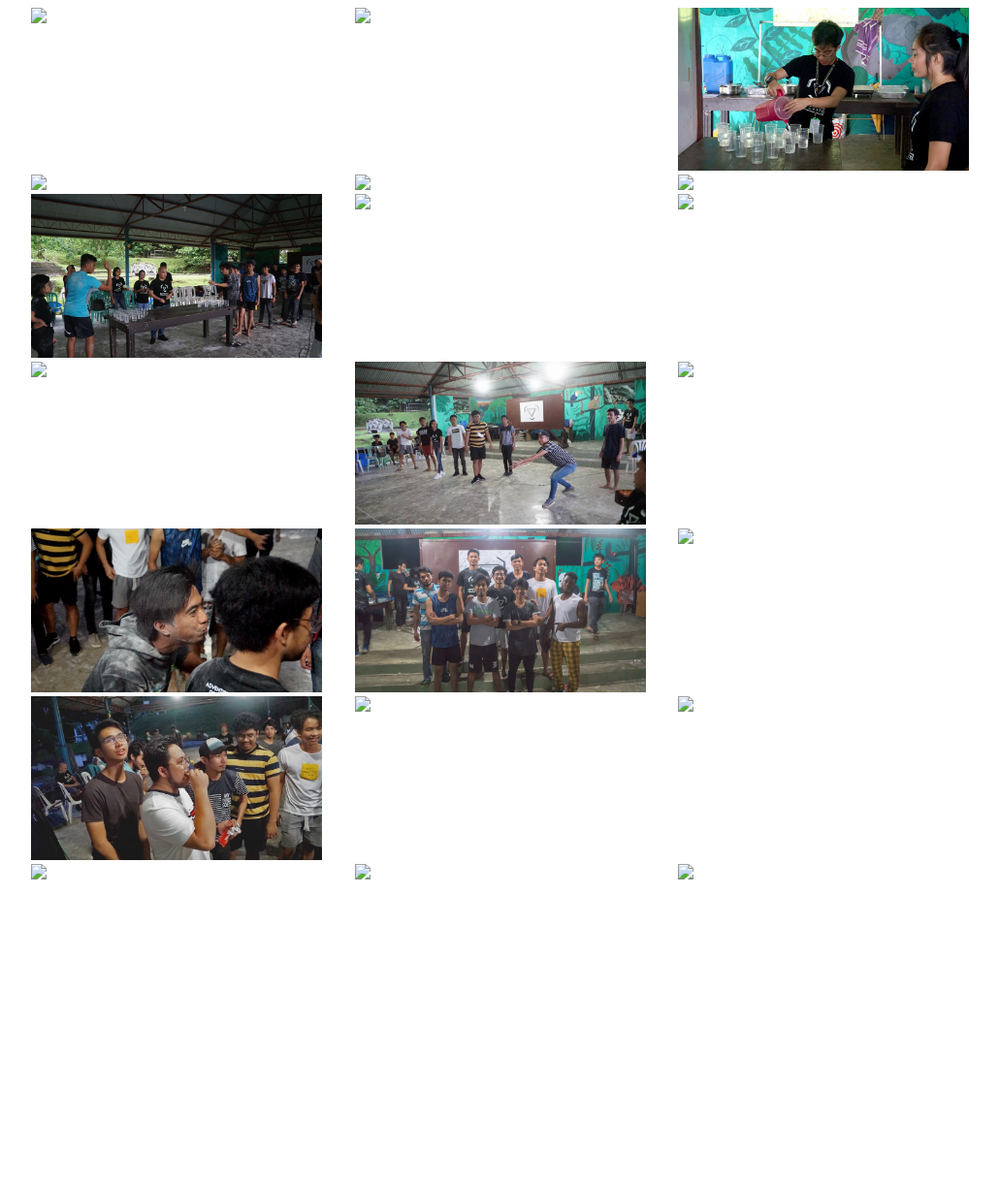
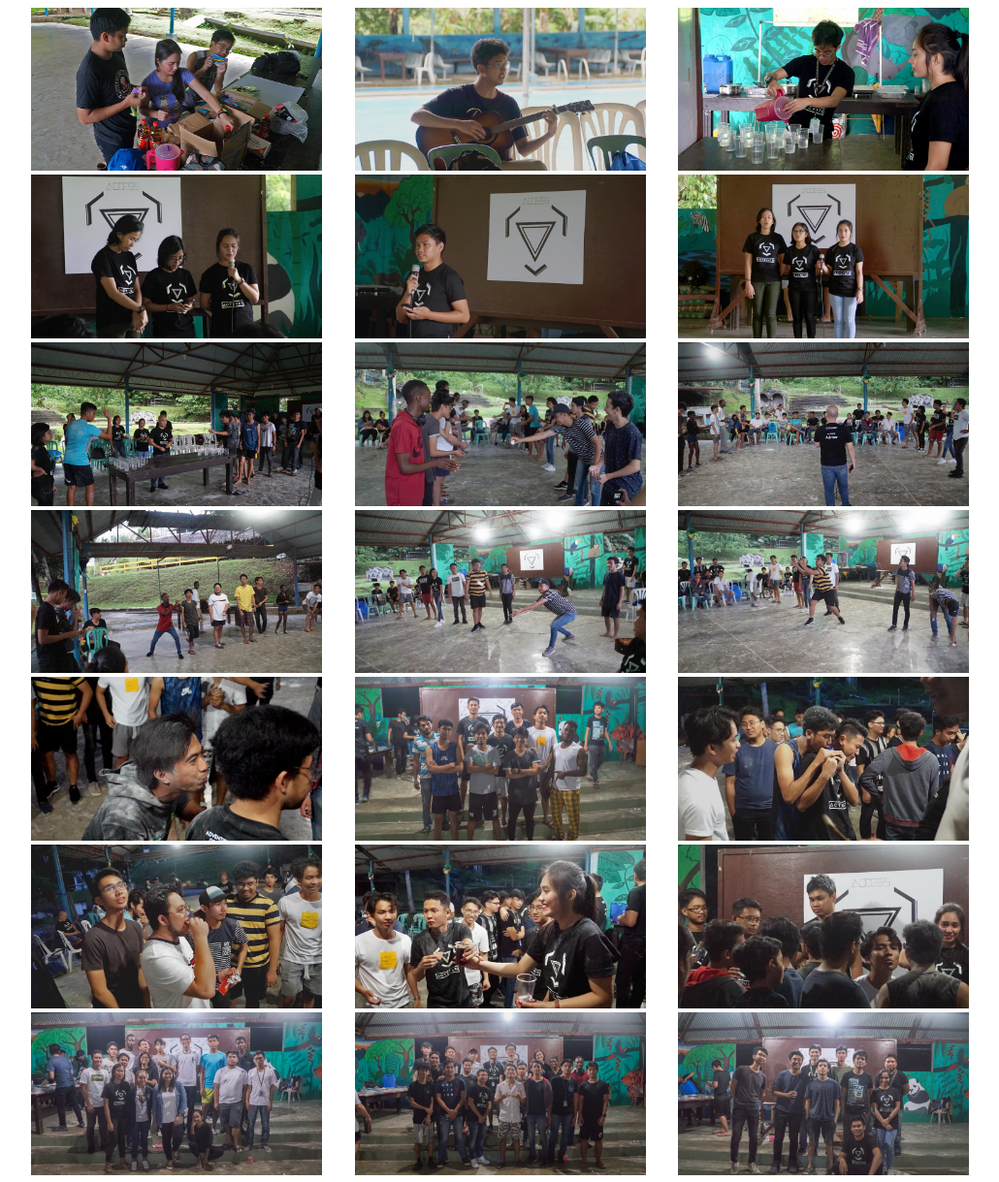
Before and after one commit to CjEspinoza/access-portfolio, a website: page dist/gallery.html in a window 1280 px wide. Shown: the top 1219 px of the page at 97% size, without its empty margins (114-1144 px from the left). Before the commit the page ends 919 px from the top, so only its background shows below. Drawn offline with Linux system fonts and the light colour scheme; the site is published under a folder, as on GitHub Pages, so addresses that start at the root find nothing.

Commit message:
edited pic src

```diff
--- a/dist/gallery.html
+++ b/dist/gallery.html
@@ -9,10 +9,10 @@
 <body>
 <div class="row">
         <div class="column">
-          <img src="/img/1.jpg" onclick="openModal();currentSlide(1)" class="hover-shadow">
+          <img src="img/1.jpg" onclick="openModal();currentSlide(1)" class="hover-shadow">
         </div>
         <div class="column">
-          <img src="/img/2.jpg" onclick="openModal();currentSlide(2)" class="hover-shadow">
+          <img src="img/2.jpg" onclick="openModal();currentSlide(2)" class="hover-shadow">
         </div>
         <div class="column">
           <img src="img/3.jpg" onclick="openModal();currentSlide(3)" class="hover-shadow">
@@ -21,13 +21,13 @@
 
     <div class="row">
         <div class="column">
-          <img src="/img/4.jpg" onclick="openModal();currentSlide(4)" class="hover-shadow">
+          <img src="img/4.jpg" onclick="openModal();currentSlide(4)" class="hover-shadow">
         </div>
         <div class="column">
-                <img src="/img/5.jpg" onclick="openModal();currentSlide(5)" class="hover-shadow">
+                <img src="img/5.jpg" onclick="openModal();currentSlide(5)" class="hover-shadow">
         </div>
               <div class="column">
-                <img src="/img/6.jpg" onclick="openModal();currentSlide(6)" class="hover-shadow">
+                <img src="img/6.jpg" onclick="openModal();currentSlide(6)" class="hover-shadow">
               </div>
             </div>
 
@@ -36,21 +36,21 @@
                 <img src="img/7.jpg" onclick="openModal();currentSlide(7)" class="hover-shadow">
               </div>
               <div class="column">
-                <img src="/img/8.jpg" onclick="openModal();currentSlide(8)" class="hover-shadow">
+                <img src="img/8.jpg" onclick="openModal();currentSlide(8)" class="hover-shadow">
               </div>
               <div class="column">
-                    <img src="/img/9.jpg" onclick="openModal();currentSlide(9)" class="hover-shadow">
+                    <img src="img/9.jpg" onclick="openModal();currentSlide(9)" class="hover-shadow">
                   </div>
                 </div>
                   <div class="row">
                   <div class="column">
-                    <img src="/img/10.jpg" onclick="openModal();currentSlide(10)" class="hover-shadow">
+                    <img src="img/10.jpg" onclick="openModal();currentSlide(10)" class="hover-shadow">
                   </div>
                   <div class="column">
                     <img src="img/11.jpg" onclick="openModal();currentSlide(11)" class="hover-shadow">
                   </div>
                   <div class="column">
-                    <img src="/img/12.jpg" onclick="openModal();currentSlide(12)" class="hover-shadow">
+                    <img src="img/12.jpg" onclick="openModal();currentSlide(12)" class="hover-shadow">
                   </div>
                 </div>
                   <div class="row">
@@ -61,7 +61,7 @@
                             <img src="img/27.jpg" onclick="openModal();currentSlide(14)" class="hover-shadow">
                           </div>
                       <div class="column">
-                            <img src="/img/17.jpg" onclick="openModal();currentSlide(15)" class="hover-shadow">
+                            <img src="img/17.jpg" onclick="openModal();currentSlide(15)" class="hover-shadow">
                           </div>
                         </div>
                           <div class="row">
@@ -69,21 +69,21 @@
                             <img src="img/19.jpg" onclick="openModal();currentSlide(16)" class="hover-shadow">
                           </div>
                           <div class="column">
-                            <img src="/img/20.jpg" onclick="openModal();currentSlide(17)" class="hover-shadow">
+                            <img src="img/20.jpg" onclick="openModal();currentSlide(17)" class="hover-shadow">
                           </div>
                           <div class="column">
-                                <img src="/img/21.jpg" onclick="openModal();currentSlide(18)" class="hover-shadow">
+                                <img src="img/21.jpg" onclick="openModal();currentSlide(18)" class="hover-shadow">
                               </div>
                             </div>
                               <div class="row">
                               <div class="column">
-                                <img src="/img/24.jpg" onclick="openModal();currentSlide(19)" class="hover-shadow">
+                                <img src="img/24.jpg" onclick="openModal();currentSlide(19)" class="hover-shadow">
                               </div>
                               <div class="column">
-                                    <img src="/img/25.jpg" onclick="openModal();currentSlide(20)" class="hover-shadow">
+                                    <img src="img/25.jpg" onclick="openModal();currentSlide(20)" class="hover-shadow">
                                   </div>
                                   <div class="column">
-                                        <img src="/img/26.jpg" onclick="openModal();currentSlide(21)" class="hover-shadow">
+                                        <img src="img/26.jpg" onclick="openModal();currentSlide(21)" class="hover-shadow">
                                       </div>
                                 </div>
 
@@ -96,102 +96,102 @@
 
           <div class="mySlides">
             <div class="numbertext">1 / 21</div>
-            <center><img src="/img/1.jpg" style="width:80%;height: 450px;"></center>
+            <center><img src="img/1.jpg" style="width:80%;height: 450px;"></center>
           </div>
 
           <div class="mySlides">
             <div class="numbertext">2 / 21</div>
-            <center><img src="/img/2.jpg" style="width:80%;height: 450px;"></center>
+            <center><img src="img/2.jpg" style="width:80%;height: 450px;"></center>
           </div>
 
           <div class="mySlides">
             <div class="numbertext">3 / 21</div>
-            <center><img src="/img/3.jpg" style="width:80%;height: 450px;"></center>
+            <center><img src="img/3.jpg" style="width:80%;height: 450px;"></center>
           </div>
 
           <div class="mySlides">
             <div class="numbertext">4 / 21</div>
-            <center><img src="/img/4.jpg" style="width:80%;height: 450px;"></center>
+            <center><img src="img/4.jpg" style="width:80%;height: 450px;"></center>
           </div>
           <div class="mySlides">
                 <div class="numbertext">5 / 21</div>
-                <center><img src="/img/5.jpg" style="width:80%;height: 450px;"></center>
+                <center><img src="img/5.jpg" style="width:80%;height: 450px;"></center>
               </div>
 
               <div class="mySlides">
                 <div class="numbertext">6 / 21</div>
-                <center><img src="/img/6.jpg" style="width:80%;height: 450px;"></center>
+                <center><img src="img/6.jpg" style="width:80%;height: 450px;"></center>
               </div>
 
               <div class="mySlides">
                 <div class="numbertext">7 / 21</div>
-                <center><img src="/img/7.jpg" style="width:80%;height: 450px;"></center>
+                <center><img src="img/7.jpg" style="width:80%;height: 450px;"></center>
               </div>
 
               <div class="mySlides">
                 <div class="numbertext">8 / 21</div>
-                <center><img src="/img/8.jpg" style="width:80%;height: 450px;"></center>
+                <center><img src="img/8.jpg" style="width:80%;height: 450px;"></center>
               </div>
               <div class="mySlides">
                     <div class="numbertext">9 / 21</div>
-                    <center><img src="/img/9.jpg" style="width:80%;height: 450px;"></center>
+                    <center><img src="img/9.jpg" style="width:80%;height: 450px;"></center>
                   </div>
 
                   <div class="mySlides">
                     <div class="numbertext">10 / 21</div>
-                    <center><img src="/img/10.jpg" style="width:80%;height: 450px;"></center>
+                    <center><img src="img/10.jpg" style="width:80%;height: 450px;"></center>
                   </div>
 
                   <div class="mySlides">
                     <div class="numbertext">11 / 21</div>
-                    <center><img src="/img/11.jpg" style="width:80%;height: 450px;"></center>
+                    <center><img src="img/11.jpg" style="width:80%;height: 450px;"></center>
                   </div>
 
                   <div class="mySlides">
                     <div class="numbertext">12 / 21</div>
-                    <center><img src="/img/12.jpg" style="width:80%;height: 450px;"></center>
+                    <center><img src="img/12.jpg" style="width:80%;height: 450px;"></center>
                   </div>
                   <div class="mySlides">
                         <div class="numbertext">13 / 21</div>
-                        <center><img src="/img/15.jpg" style="width:80%;height: 450px;"></center>
+                        <center><img src="img/15.jpg" style="width:80%;height: 450px;"></center>
                       </div>
 
                       <div class="mySlides">
                         <div class="numbertext">14 / 21</div>
-                        <center><img src="/img/27.jpg" style="width:80%;height: 450px;"></center>
+                        <center><img src="img/27.jpg" style="width:80%;height: 450px;"></center>
                       </div>
 
                       <div class="mySlides">
                         <div class="numbertext">15 / 21</div>
-                        <center><img src="/img/17.jpg" style="width:80%;height: 450px;"></center>
+                        <center><img src="img/17.jpg" style="width:80%;height: 450px;"></center>
                       </div>
 
                       <div class="mySlides">
                         <div class="numbertext">16 / 21</div>
-                        <center><img src="/img/19.jpg" style="width:80%;height: 450px;"></center>
+                        <center><img src="img/19.jpg" style="width:80%;height: 450px;"></center>
                       </div>
                       <div class="mySlides">
                             <div class="numbertext">17 / 21</div>
-                            <center><img src="/img/20.jpg" style="width:80%;height: 450px;"></center>
+                            <center><img src="img/20.jpg" style="width:80%;height: 450px;"></center>
                           </div>
 
                           <div class="mySlides">
                             <div class="numbertext">18 / 21</div>
-                            <center><img src="/img/21.jpg" style="width:80%;height: 450px;"></center>
+                            <center><img src="img/21.jpg" style="width:80%;height: 450px;"></center>
                           </div>
 
                           <div class="mySlides">
                             <div class="numbertext">19 / 21</div>
-                            <center><img src="/img/24.jpg" style="width:80%;height: 450px;"></center>
+                            <center><img src="img/24.jpg" style="width:80%;height: 450px;"></center>
                           </div>
 
                           <div class="mySlides">
                             <div class="numbertext">20 / 21</div>
-                            <center><img src="/img/25.jpg" style="width:80%;height: 450px;"></center>
+                            <center><img src="img/25.jpg" style="width:80%;height: 450px;"></center>
                           </div>
                           <div class="mySlides">
                                 <div class="numbertext">21 / 21</div>
-                                <center><img src="/img/26.jpg" style="width:80%;height: 450px;"></center>
+                                <center><img src="img/26.jpg" style="width:80%;height: 450px;"></center>
                               </div>
 
           <!-- Next/previous controls -->
```
Also changed, not shown: dist/about.html (+2 -2 lines), dist/email.html (+1 -1 lines), dist/index.html (+11 -11 lines), dist/newsfeed.html (+13 -13 lines), package.json (+6 -2 lines), 1 other file.
